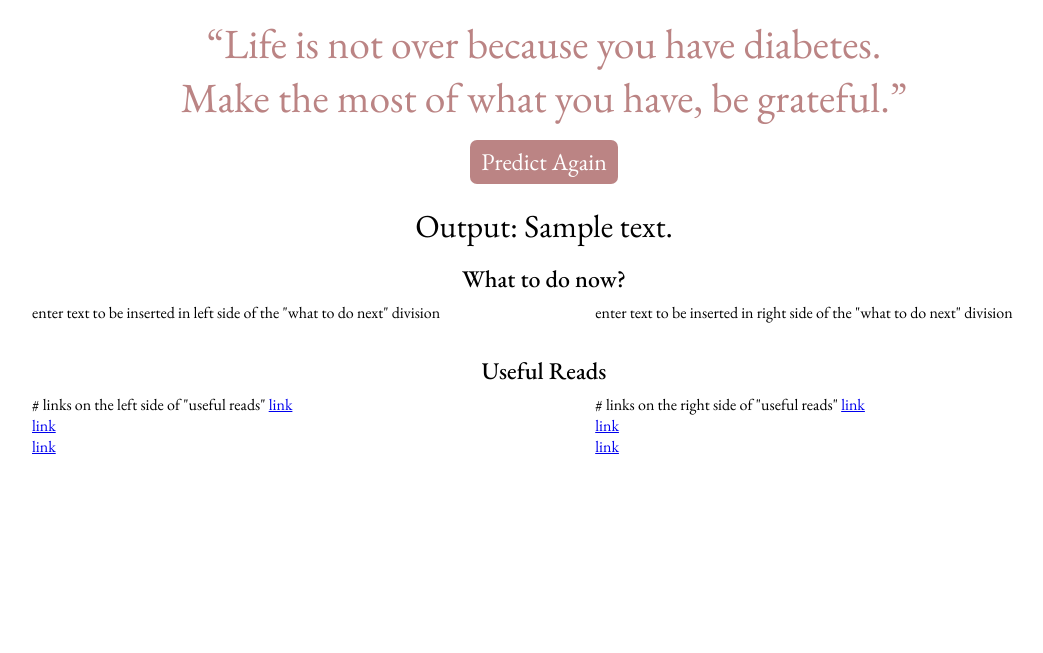
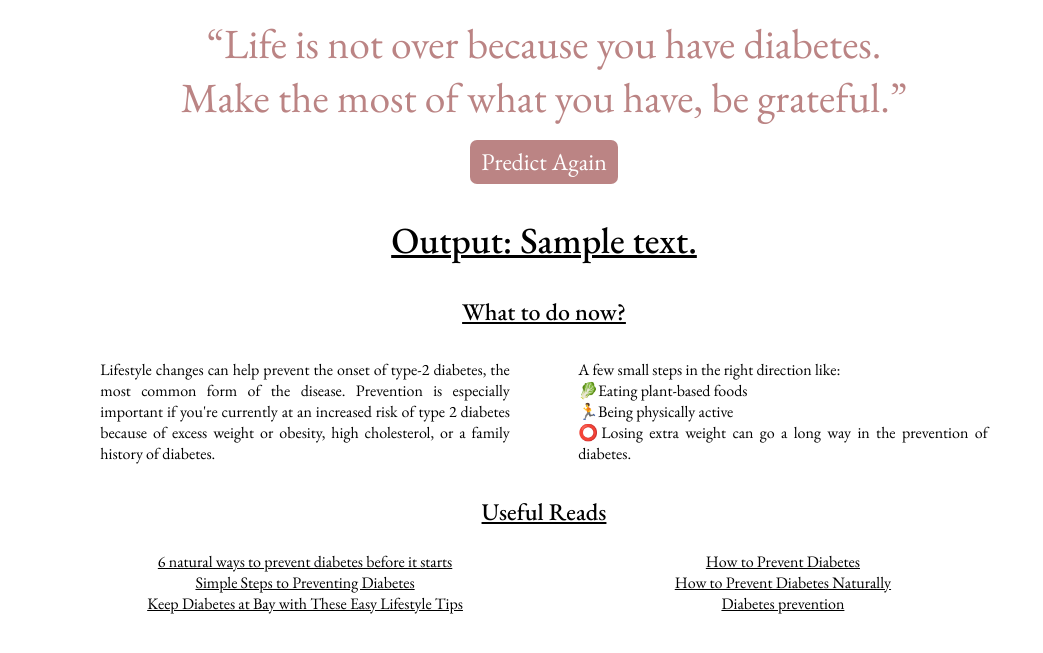
Before and after one commit to TJ202/diabetes-prediction, a Flask app: template templates/nodiabetes.html in a window 1280 px wide. Shown: the part 47-700 px from the top of the page, without its empty margins (96-1139 px from the left). Run offline with Flask 2, Linux system fonts and the light colour scheme; the template is opened without the code that fills it: most values are stand-ins (such as "Sample title", 1, 10 or a date in 2020); parts of the project's set-up code (start-up, migrations or seed data) failed here and were passed over; some libraries are stand-ins or nearby versions.

Commit message:
content added

```diff
--- a/app.py
+++ b/app.py
@@ -4,7 +4,7 @@ from flask import Flask, redirect, request, render_template, url_for
 import pickle
 
 app = Flask(__name__)
-model = pickle.load(open('model_pkl', 'rb'))
+model = pickle.load(open('model.pkl', 'rb'))
 
 @app.route('/')
 def home():
@@ -44,7 +44,7 @@ def mlmodel():
 
 @app.route('/websitecode')
 def websitecode():
-    return redirect('')
+    return redirect('https://github.com/TJ202/diabetes-prediction')
 
 @app.route('/pdf')
 def pdf():
--- a/static/styles/result.css
+++ b/static/styles/result.css
@@ -82,22 +82,37 @@ b {
 }
 
 .t {
-    margin-bottom: 0.5rem;
+    margin-bottom: 2rem;
+    margin-top: 1rem;
     font-size: 1.5rem;
     font-weight: 500;
-    /* text-decoration: underline; */
+    text-decoration: underline;
+}
+
+.tu {
+    margin-bottom: 1.5rem;
+    margin-top: 0rem;
+    font-size: 1.5rem;
+    font-weight: 500;
+    text-decoration: underline;
 }
 
 .text {
     display: flex;
     width: 80vw;
-    justify-content: space-between;
+    justify-content: space-evenly;
 }
 
 .tleft,
 .tright {
-    width: 45%;
+    width: 40%;
     text-align: justify;
+}
+
+.tleft1,
+.tright1 {
+    width: 40%;
+    text-align: center;
 }
 
 .btn {
@@ -119,6 +134,12 @@ b {
 }
 
 .predres {
-    font-size: 2rem;
-    margin: 1.3rem 0 0 0;
+    font-size: 2.3rem;
+    font-weight: 500;
+    text-decoration: underline;
+    margin: 2rem 0 0 0;
 }
+
+.text a {
+    color: black;
+}
--- a/templates/about.html
+++ b/templates/about.html
@@ -27,8 +27,10 @@
         <!-- Intro para -->
         <div class="intro">
             <h1>About the Project..</h1>
-            <p>Some Crap about the project <br>Lorem ipsum dolor sit, amet consectetur adipisicing elit. Possimus explicabo, blanditiis officia nostrum, consequuntur et, placeat earum aliquam provident dolore tempora molestiae odit rerum. Quisquam repudiandae
-                laudantium ipsa animi ipsum. <br>Checkout the resources here:-</p>
+            <p>The purpose of this project titled, ‘Prediction of Pre-Diabetes and Diabetes in Mothers above 21 years of age with Machine Learning Models’, is to build a website which collects relevant user details and predicts their diabetic condition using
+                a Machine Learning model. <br><br>The target users for our project are mothers over the age of 21 who are relatively more prone to diabetes. They can use the website for self-diagnosis, helping them make better health decisions and get
+                medical consultation to avoid future complications. We applied various Machine Learning algorithms and performed several data cleansing techniques to increase the accuracy and precision of prediction of Pre-diabetes and Diabetes using
+                relevant health attributes through this project.<br><br>Checkout the resources here:-</p>
             <div class="wrap">
                 <div class="one">
                     <a href="{{ url_for('mlmodel') }}"><i class="fa-solid fa-file-code fa-lg"></i>
--- a/templates/diabetes.html
+++ b/templates/diabetes.html
@@ -1,5 +1,7 @@
-{% extends "result.html" %} {% block tleft %} enter text to be inserted in left side of the "what to do next" division {% endblock %} {% block tright %} enter text to be inserted in right side of the "what to do next" division {% endblock %} {% block
-tleft1 %} # links on the left side of "useful reads"
+{% extends "result.html" %} {% block tleft %} ⭕ Being diabetic is not the end of the world and with an active lifestyle and good eating habits , a diabetic person can live a long healthy life. It is also important to consult a Endocrinologist and follow
+any changes in lifestyle and the medicines recommended by the doctor. <br> ⭕ At the same time, we suggest doing the following to maintain a good lifestyle and live with minimal restrictions even after being diagosed with diabetes > {% endblock %} {% block
+tright %} 🍎 Eat a variety of foods, including vegetables, whole grains, fruits, non-fat dairy foods, healthy fats, and lean meats or meat substitutes. <br>❌ Try not to eat too much food.<br>1️⃣ Try not to eat too much of one type of food.<br> ⏲️ Space
+your meals evenly throughout the day.<br>⏭️ Avoid skipping meals. {% endblock %} {% block tleft1 %} # links on the left side of "useful reads"
 <a href="#">link</a><br>
 <a href="#">link</a><br>
 <a href="#">link</a> {% endblock %} {% block tright1 %} # links on the right side of "useful reads"
--- a/templates/nodiabetes.html
+++ b/templates/nodiabetes.html
@@ -1,8 +1,14 @@
-{% extends "result.html" %} {% block tleft %} enter text to be inserted in left side of the "what to do next" division {% endblock %} {% block tright %} enter text to be inserted in right side of the "what to do next" division {% endblock %} {% block
-tleft1 %} # links on the left side of "useful reads"
-<a href="#">link</a><br>
-<a href="#">link</a><br>
-<a href="#">link</a> {% endblock %} {% block tright1 %} # links on the right side of "useful reads"
-<a href="#">link</a><br>
-<a href="#">link</a><br>
-<a href="#">link</a> {% endblock %}
+{% extends "result.html" %} {% block tleft %}Lifestyle changes can help prevent the onset of type-2 diabetes, the most common form of the disease. Prevention is especially important if you're currently at an increased risk of type 2 diabetes because of
+excess weight or obesity, high cholesterol, or a family history of diabetes. {% endblock %} {% block tright %} A few small steps in the right direction like: <br> 🥬Eating plant-based foods <br> 🏃Being physically active <br>⭕Losing extra weight can go
+a long way in the prevention of diabetes.{% endblock %} {% block tleft1 %}
+<a href="https://www.gundersenhealth.org/health-wellness/be-well/6-natural-ways-to-prevent-diabetes-before-it-starts/">6 natural ways to prevent diabetes before it starts</a><br>
+<a href="https://www.hsph.harvard.edu/nutritionsource/disease-prevention/diabetes-prevention/preventing-diabetes-full-story/">Simple Steps to Preventing Diabetes
+</a><br>
+<a href="https://www.news18.com/news/lifestyle/keep-diabetes-at-bay-with-these-easy-lifestyle-tips-3400472.html">Keep Diabetes at Bay with These Easy Lifestyle Tips
+</a> {% endblock %} {% block tright1 %}
+<a href="https://medlineplus.gov/howtopreventdiabetes.html">How to Prevent Diabetes
+</a><br>
+<a href="https://www.medicinenet.com/diabetes_prevention/article.htm">How to Prevent Diabetes Naturally
+</a><br>
+<a href="https://www.idf.org/aboutdiabetes/prevention.html">Diabetes prevention
+</a> {% endblock %}
--- a/templates/result.html
+++ b/templates/result.html
@@ -44,12 +44,12 @@
             </div>
         </div>
         <div class="links">
-            <div class="t">Useful Reads</div>
+            <div class="tu">Useful Reads</div>
             <div class="text">
-                <div class="tleft">
+                <div class="tleft1">
                     {% block tleft1 %} {% endblock %}
                 </div>
-                <div class="tright">
+                <div class="tright1">
                     {% block tright1 %} {% endblock %}
                 </div>
             </div>
```
Also changed, not shown: static/styles/style.css (+7 -2 lines), templates/index.html (+8 -3 lines), templates/prediabetes.html (+9 -8 lines), 2 other files.
